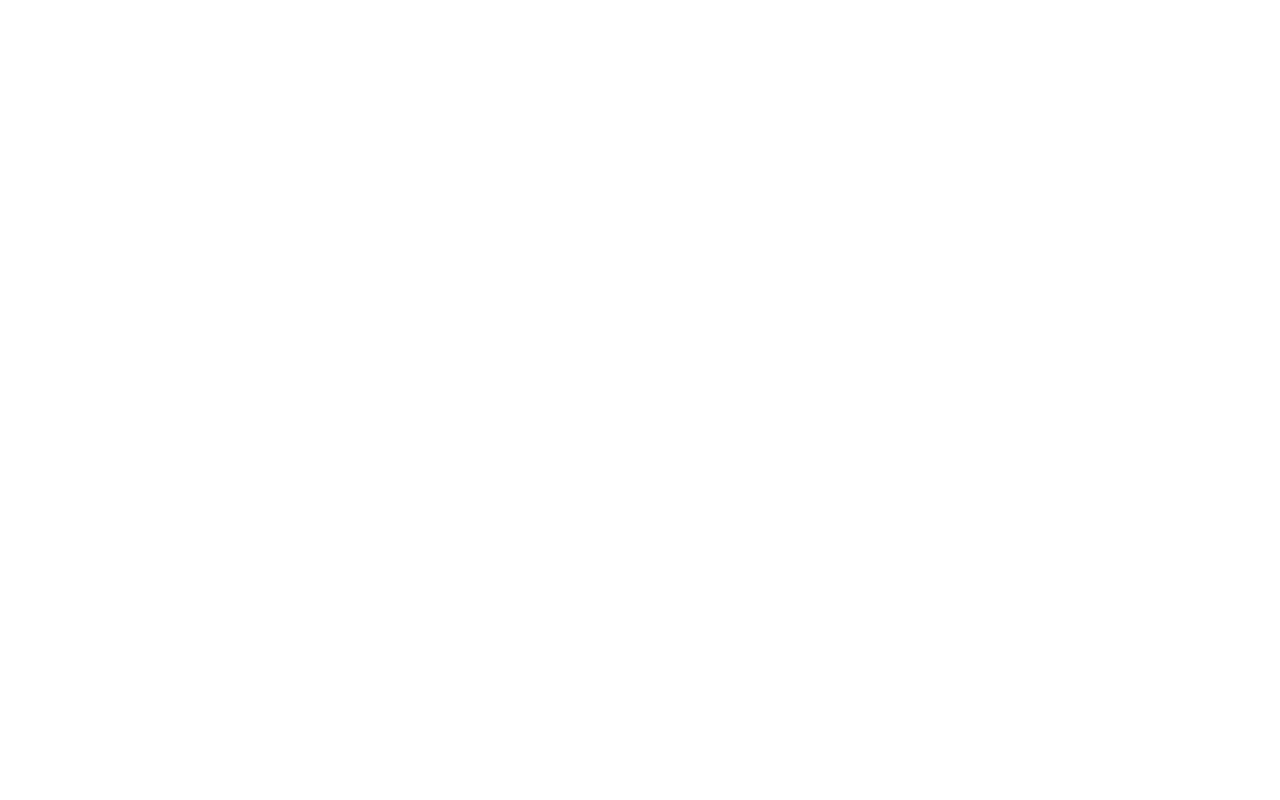
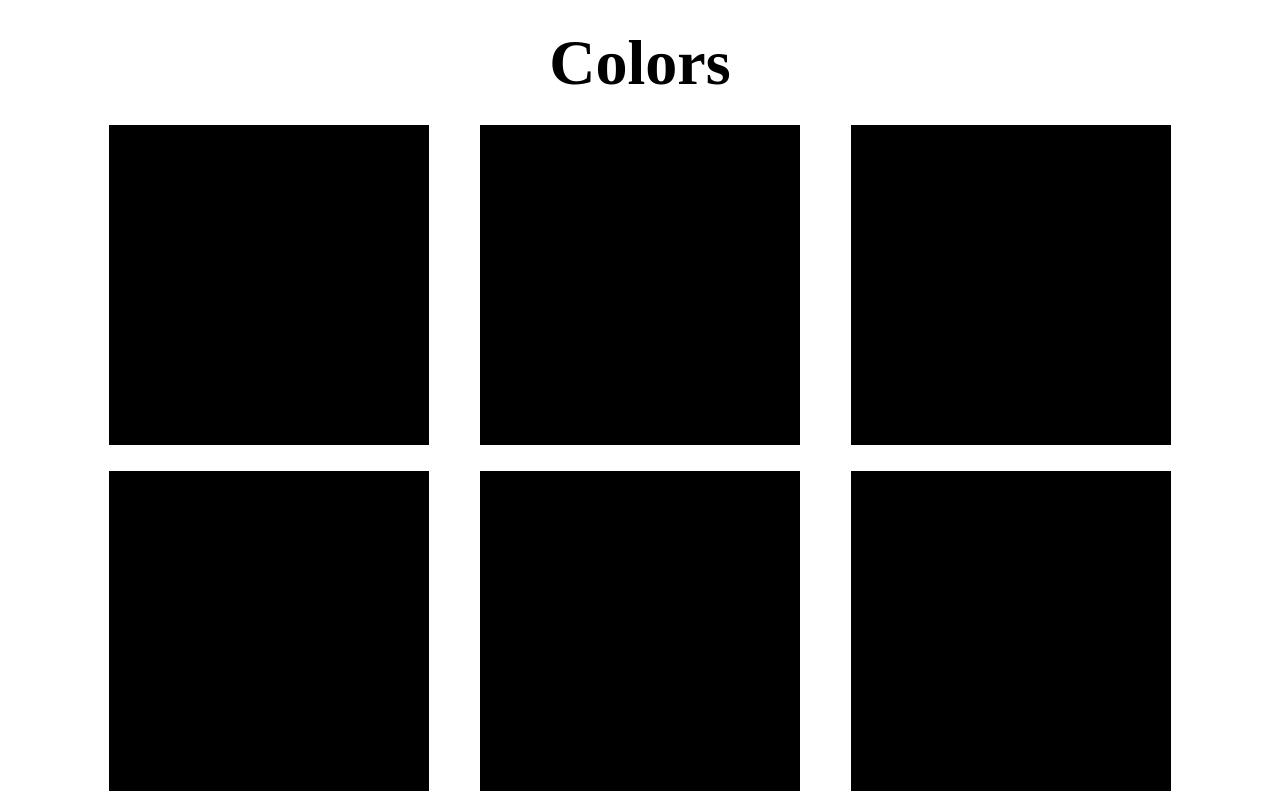
Before and after one commit to staten-island-tech/flex-box-gallery-cailynkit, a plain HTML site: page index.html in a window 1280 px wide. Shown: the top 800 px of the page. Drawn offline with Linux system fonts and the light colour scheme.

Commit message:
9/28/2022

```diff
--- a/index.html
+++ b/index.html
@@ -6,5 +6,18 @@
     <link rel="stylesheet" href="style.css" />
     <title>Document</title>
   </head>
-  <body></body>
+  <body>
+    <h1>Colors</h1>
+    <div class="main">
+      <div class="box"></div>
+      <div class="box"></div>
+      <div class="box"></div>
+      <div class="box"></div>
+      <div class="box"></div>
+      <div class="box"></div>
+      <div class="box"></div>
+      <div class="box"></div>
+      <div class="box"></div>
+    </div>
+  </body>
 </html>
--- a/style.css
+++ b/style.css
@@ -12,8 +12,29 @@ font-size: 62.5%;
 /* em uses parent font size */
 }
 
-.parent{
-justify-content: ;
-display: flex;
-flex-wrap: wrap;
+h1 {
+  font-size: 4rem;
+  font-family:;
+  text-align: center;
+  padding-top: 2%;
+  padding-bottom: 2%;
+  /* letter spacing */
 }
+
+.box {
+  height: 40%;
+  width: 25%;
+  margin-left: 2%;
+  margin-right: 2%;
+  margin-bottom: 2%;
+  background-color: black;
+  /* border width, style, color */
+}
+
+.main {
+  width: 100%;
+  height: 100%;
+  justify-content: center;
+  display: flex;
+  flex-wrap: wrap;
+}
```
